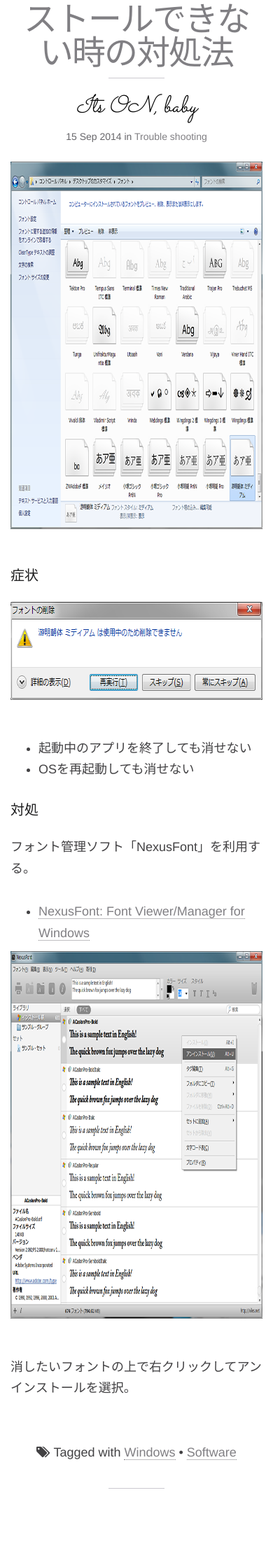
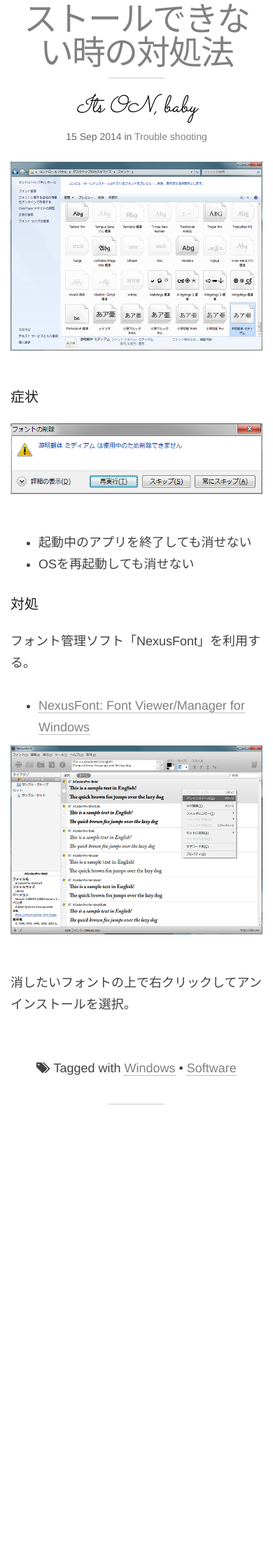
Before and after one commit to syon/nocorica, a Jekyll site: the page built from _posts/2014-09-15-windows7-font-uninstall.md, in a window 390 px wide. Shown: the part 672-2888 px from the top of the page at 70% size. Built offline with Jekyll 4.4.1, drawn with Linux system fonts in a browser that asks for light colours; nearby versions of some CDN libraries.

Commit message:
adjust style

```diff
--- a/_posts/2014-09-15-windows7-font-uninstall.md
+++ b/_posts/2014-09-15-windows7-font-uninstall.md
@@ -11,11 +11,11 @@
   - Software
 ---
 
-<img src="/postimg/2014/09/15-1.png" alt="fonts" width="700" height="525" />
+<img src="/postimg/2014/09/15-1.png" alt="fonts" />
 
 ### 症状
 
-<img src="/postimg/2014/09/15-2.png" alt="font uninstall error" width="498" height="140" />
+<img src="/postimg/2014/09/15-2.png" alt="font uninstall error" />
 
 - 起動中のアプリを終了しても消せない
 - OSを再起動しても消せない
@@ -26,6 +26,6 @@
 
 - [NexusFont: Font Viewer/Manager for Windows](http://www.xiles.net/nexusfont/)
 
-<img src="/postimg/2014/09/15-3.png" alt="NexusFont" width="700" height="525" />
+<img src="/postimg/2014/09/15-3.png" alt="NexusFont" />
 
 消したいフォントの上で右クリックしてアンインストールを選択。
--- a/assets/css/style.css
+++ b/assets/css/style.css
@@ -595,7 +595,12 @@
   margin: 60px auto;
 }
 .adsense ins {
-  margin: 0 30px;
+  margin: 0 25px;
+}
+@media (max-width: 1200px) {
+  .adsense ins {
+    margin: 0 0;
+  }
 }
 /* ------ */
 /* FOOTER */
```
